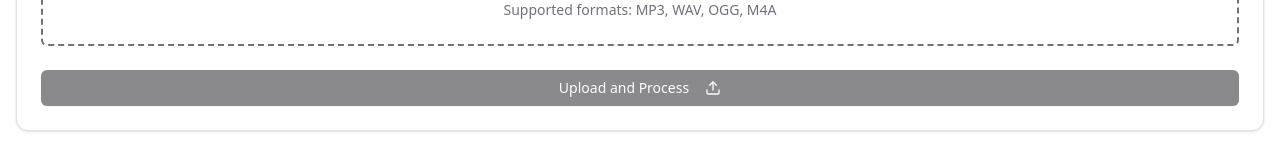
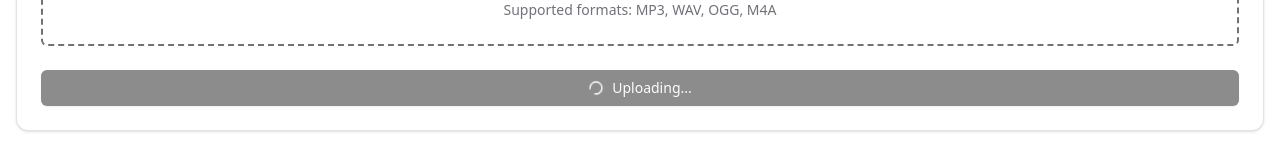
Before and after one commit to jolouie7/assemblyai-challenge, a Next.js app: page / in a window 1280 px wide. Shown: the part 259-419 px from the top of the page. Built offline with nearby package versions, Linux system fonts and the light colour scheme.

Commit message:
Update spinner

```diff
--- a/components/file-upload.tsx
+++ b/components/file-upload.tsx
@@ -171,9 +171,9 @@ export default function FileUpload() {
           onClick={handleSubmit}
           className="w-full"
         >
-          {uploading ? (
+          {!uploading ? (
             <>
-              <Spinner /> Uploading...
+              <Spinner variant="white" /> Uploading...
             </>
           ) : (
             <>
--- a/components/ui/spinner.tsx
+++ b/components/ui/spinner.tsx
@@ -3,23 +3,28 @@ import { Loader2 } from "lucide-react";
 import { cn } from "@/lib/utils";
 
 interface SpinnerProps extends React.HTMLAttributes<HTMLDivElement> {
-  size?: "sm" | "default" | "lg";
-  color?: string;
+  size?: "sm" | "md" | "lg";
+  variant?: "primary" | "secondary" | "white" | "black";
 }
 
 const Spinner = React.forwardRef<HTMLDivElement, SpinnerProps>(
-  ({ size = "default", color, className, ...props }, ref) => {
+  ({ size = "md", variant = "primary", className, ...props }, ref) => {
     const sizeClasses = {
-      sm: "h-4 w-4",
-      default: "h-6 w-6",
-      lg: "h-8 w-8",
+      sm: "h-5 w-5",
+      md: "h-8 w-8",
+      lg: "h-10 w-10",
+    };
+
+    const variantClasses = {
+      primary: "text-primary",
+      secondary: "text-secondary",
+      white: "text-white",
+      black: "text-black",
     };
 
     return (
       <div ref={ref} className={cn("animate-spin", className)} {...props}>
-        <Loader2
-          className={cn(color || "text-muted-foreground", sizeClasses[size])}
-        />
+        <Loader2 className={cn(variantClasses[variant], sizeClasses[size])} />
         <span className="sr-only">Loading...</span>
       </div>
     );
```
